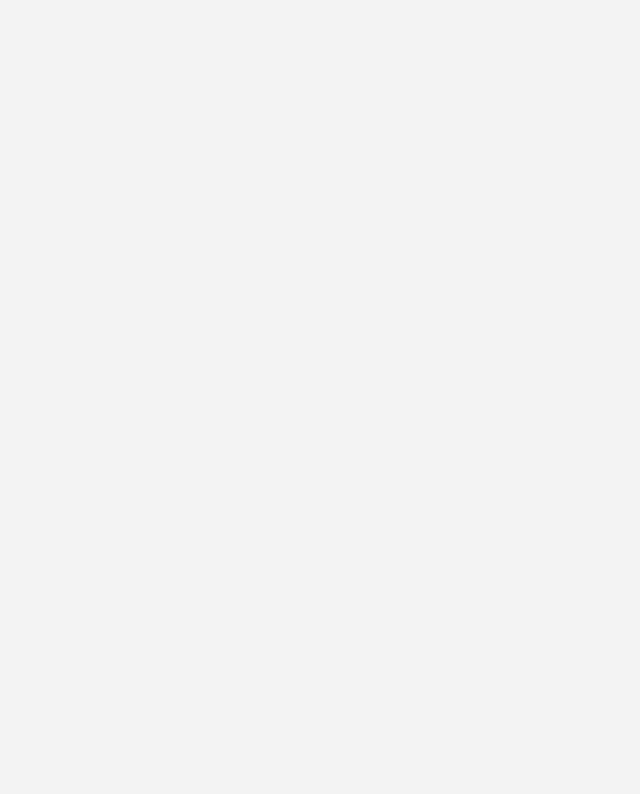
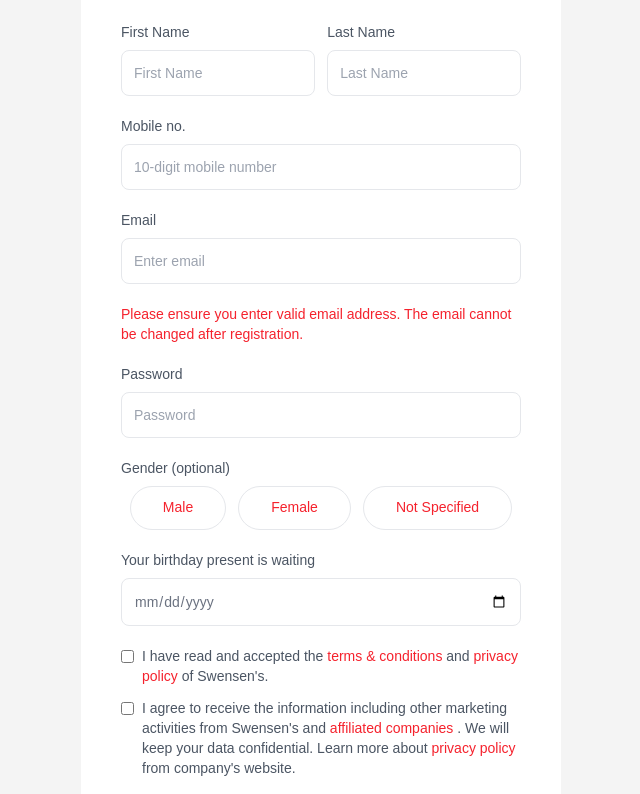
Before and after one commit to saharat-kosum/swensen-client, a Next.js app: page /register in a window 1280 px wide. Shown: the part 346-1140 px from the top of the page, without its empty margins (319-959 px from the left). Before the commit the page ends 800 px from the top, so only its background shows below. Built offline with nearby package versions, Linux system fonts and the light colour scheme.

Commit message:
edit UI login page and register page

```diff
--- a/app/admin/page.tsx
+++ b/app/admin/page.tsx
@@ -1,7 +1,9 @@
 
 function AdminPage() {
   return (
-    <div>AdminPage</div>
+    <main className="pt-[102px] lg:pt-[72px] min-h-full">
+      <div>AdminPage</div>
+    </main>
   )
 }
 
--- a/app/globals.css
+++ b/app/globals.css
@@ -19,6 +19,10 @@ body {
 
 body,
 html {
-  height: 100%;
   overflow-x: hidden;
 }
+
+input[type="radio"]:checked+label {
+  background-color: #f5222d;
+  color: #fff;
+}
--- a/app/layout.tsx
+++ b/app/layout.tsx
@@ -19,9 +19,11 @@ export default function RootLayout({
   return (
     <html lang="en">
       <body className={inter.className}>
-        <NavBar />
-        {children}
-        <Footer />
+        <div className="min-h-screen flex flex-col justify-between">
+          <NavBar />
+          {children}
+          <Footer />
+        </div>
       </body>
     </html>
   );
--- a/app/login/page.tsx
+++ b/app/login/page.tsx
@@ -1,7 +1,27 @@
 
 function LoginPage() {
   return (
-    <div>LoginPage</div>
+    <main className="pt-[102px] lg:pt-[72px] grow max-w-[512px] w-full mx-auto px-4">
+      <div className="my-8 bg-white rounded-lg overflow-hidden">
+        <div className="bg-[url('/card-head.png')] h-60 p-10 flex flex-col justify-center text-white bg-cover bg-center">
+          <h1 className="text-3xl font-medium">Welcome</h1>
+          <p className="text-sm">Login to begin journey</p>
+        </div>
+        <div className="px-3 py-6 sm:px-10">
+          <form className="text-sm">
+            <div className="mb-5">
+              <label htmlFor="email" className="text-gray-600">Email</label>
+              <input  id="email" name="email" type="email" placeholder="Enter email" className="border-[1px] p-3 rounded-lg outline-0 text-gray-500 mt-2 w-full" required />
+            </div>
+            <div className="mb-5">
+              <label htmlFor="password" className="text-gray-600">Password</label>
+              <input id="password" name="password" type="password" placeholder="Password" className="border-[1px] p-3 rounded-lg outline-0 text-gray-500 mt-2 w-full" required />
+            </div>
+            <button type="submit" className="text-center w-full rounded-full h-12 bg-[#e21c23] text-white text-sm" >Register</button>
+          </form>
+        </div>
+      </div>
+    </main>
   )
 }
 
--- a/app/not-found.tsx
+++ b/app/not-found.tsx
@@ -1,6 +1,6 @@
 export default function NotFound() {
   return (
-    <main className='pt-[102px] lg:pt-[72px] min-h-full flex items-center justify-center'>
+    <main className='pt-[102px] lg:pt-[72px] flex items-center justify-center grow'>
       <div>
         <svg xmlns="http://www.w3.org/2000/svg" fill="none" viewBox="0 0 24 24" strokeWidth={1.5} stroke="currentColor" className="w-24 h-24 m-auto">
           <path strokeLinecap="round" strokeLinejoin="round" d="M18.364 18.364A9 9 0 0 0 5.636 5.636m12.728 12.728A9 9 0 0 1 5.636 5.636m12.728 12.728L5.636 5.636" />
--- a/app/page.tsx
+++ b/app/page.tsx
@@ -4,7 +4,7 @@ import Image from "next/image";
 export default function Home() {
   const slides = ['/superdeal_1.jpg', '/superdeal_2.png', '/superdeal_3.png', '/superdeal_4.jpg']
   return (
-    <main className="pt-[102px] lg:pt-[72px] min-h-full">
+    <main className="pt-[102px] lg:pt-[72px] grow">
       <div className="xl:py-24 pt-5 pb-20 bg-gradient-to-b from-[#ff807c] to-[#fd4b47]">
         <div className="container flex w-full mx-auto max-w-[1200px] px-3.5 lg:flex-row flex-col-reverse">
           <div className="grow basis-2/4 text-white">
--- a/app/register/page.tsx
+++ b/app/register/page.tsx
@@ -1,7 +1,77 @@
+'use client'
 
 function RegisterPage() {
   return (
-    <div>RegisterPage</div>
+    <main className="pt-[102px] lg:pt-[72px] grow max-w-[512px] mx-auto px-4">
+      <div className="my-8 bg-white rounded-lg overflow-hidden">
+        <div className="bg-[url('/card-head.png')] h-60 p-10 flex flex-col justify-center text-white bg-cover bg-center">
+          <h1 className="text-3xl font-medium">Register</h1>
+          <p className="text-sm">Register to start your sweet journey</p>
+        </div>
+        <div className="px-3 py-6 sm:px-10">
+          <form className="text-sm">
+            <div className="mb-5 flex gap-3">
+              <div>
+                <label htmlFor="first_name" className="text-gray-600">First Name</label>
+                <input id="first_name" name="first_name" type="text" placeholder="First Name" className="border-[1px] p-3 rounded-lg outline-0 text-gray-500 mt-2 w-full" required />
+              </div>
+              <div>
+                <label htmlFor="last_name" className="text-gray-600">Last Name</label>
+                <input id="last_name" name="last_name" type="text" placeholder="Last Name" className="border-[1px] p-3 rounded-lg outline-0 text-gray-500 mt-2 w-full" required />
+              </div>
+            </div>
+            <div className="mb-5">
+              <label htmlFor="phone" className="text-gray-600">Mobile no.</label>
+              <input id="phone" name="phone" type="tel" maxLength={10} placeholder="10-digit mobile number" className="border-[1px] p-3 rounded-lg outline-0 text-gray-500 mt-2 w-full" required />
+            </div>
+            <div className="mb-5">
+              <label htmlFor="email" className="text-gray-600">Email</label>
+              <input  id="email" name="email" type="email" placeholder="Enter email" className="border-[1px] p-3 rounded-lg outline-0 text-gray-500 mt-2 w-full" required />
+            </div>
+            <p className="text-sm text-[#f5222d] mb-5">Please ensure you enter valid email address. The email cannot be changed after registration.</p>
+            <div className="mb-5">
+              <label htmlFor="password" className="text-gray-600">Password</label>
+              <input id="password" name="password" type="password" placeholder="Password" className="border-[1px] p-3 rounded-lg outline-0 text-gray-500 mt-2 w-full" required />
+            </div>
+            <div className="mb-5">
+              <label className="text-gray-600">Gender (optional)</label>
+              <div className="flex mt-2 sm:gap-3 sm:justify-center">
+                <input id="male" name="gender" type="radio" className="hidden" value={'male'} />
+                <label htmlFor="male" className="text-[#f5222d] border-[1px] leading-tight py-2 px-4 rounded-full sm:py-3 sm:px-8">Male</label>
+                <input id="female" name="gender" type="radio" className="hidden" value={'female'} />
+                <label htmlFor="female" className="text-[#f5222d] border-[1px] leading-tight py-2 px-4 rounded-full sm:py-3 sm:px-8">Female</label>
+                <input id="not-specified" name="gender" type="radio" className="hidden" value={'not-specified'} />
+                <label htmlFor="not-specified" className="text-[#f5222d] border-[1px] leading-tight py-2 px-4 rounded-full sm:py-3 sm:px-8">Not Specified</label>
+              </div>
+            </div>
+            <div className="mb-5">
+              <label htmlFor="date_of_birth" className="text-gray-600">Your birthday present is waiting</label>
+              <input id="date_of_birth" name="date_of_birth" type="date" className="border-[1px] p-3 rounded-lg outline-0 text-gray-500 mt-2 w-full" />
+            </div>
+            <div className="mb-3 flex items-start">
+              <input id="terms_and_condition" name="terms_and_condition" type="checkbox" className="me-2 mt-1" required />
+              <label htmlFor="terms_and_condition" className="text-gray-600">
+                I have read and accepted the
+                <span className="text-[#f5222d] hover:cursor-pointer"> terms & conditions </span>
+                  and <span className="text-[#f5222d] hover:cursor-pointer"> privacy policy </span>
+                  of Swensen's.
+              </label>
+            </div>
+            <div className="mb-5 flex items-start">
+              <input id="receive_info" name="receive_info" type="checkbox" className="me-2 mt-1" />
+              <label htmlFor="receive_info" className="text-gray-600">
+                I agree to receive the information including other marketing activities from Swensen's and
+                <span className="text-[#f5222d] hover:cursor-pointer"> affiliated companies </span>
+                . We will keep your data confidential. Learn more about
+                <span className="text-[#f5222d] hover:cursor-pointer">  privacy policy </span>
+                from company's website.
+              </label>
+            </div>
+            <button type="submit" className="text-center w-full rounded-full h-12 bg-[#e21c23] text-white text-sm" >Register</button>
+          </form>
+        </div>
+      </div>
+    </main>
   )
 }
 
--- a/components/footer.tsx
+++ b/components/footer.tsx
@@ -3,7 +3,7 @@ import SwensenIcon from "./swensen-icon";
 
 function Footer() {
   return (
-    <section className="bottom-0 w-full z-50">
+    <section className="w-full">
       <footer className="flex p-6 bg-[#e21c23] items-center flex-col lg:flex-row gap-5">
         <SwensenIcon />
         <div className="lg:ms-auto">
```
Also changed, not shown: app/type.ts (added, +17 -0 lines), public/card-head.png (added).
